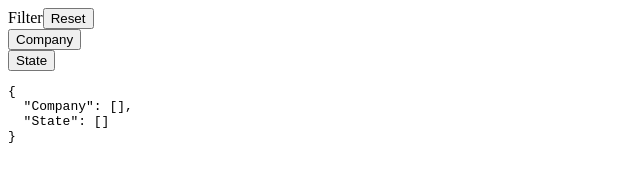
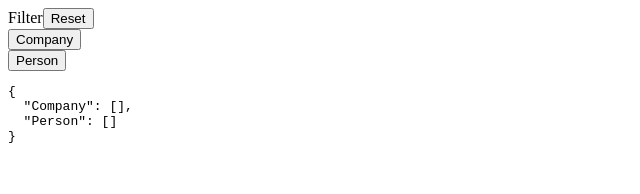
Before and after one commit to tylertierney/filter-group-component, an Angular app: page / in a window 1280 px wide. Shown: the top 194 px of the page, without its empty margins (0-640 px from the left). Built offline with nearby package versions, Linux system fonts and the light colour scheme.

Commit message:
Mocking http requests instead of hardcoding

```diff
--- a/src/app/app.component.html
+++ b/src/app/app.component.html
@@ -1,5 +1,7 @@
-<filter-group
-  [filters]="filters"
-  (filtersChange)="filtersChange($event)"
-  valueField="id"
-></filter-group>
+<ng-container *ngIf="filters$ | async as filters">
+  <filter-group
+    [filters]="filters"
+    (filtersChange)="filtersChange($event)"
+    valueField="id"
+  ></filter-group>
+</ng-container>
--- a/src/app/app.component.ts
+++ b/src/app/app.component.ts
@@ -1,4 +1,5 @@
 import { Component } from '@angular/core';
+import { delay, forkJoin, map, of } from 'rxjs';
 import { IFilter } from './components/filter-group/filter-group.component';
 
 @Component({
@@ -7,50 +8,43 @@ import { IFilter } from './components/filter-group/filter-group.component';
   styleUrls: ['./app.component.css'],
 })
 export class AppComponent {
-  filters: IFilter[] = [
-    {
-      filterName: 'Company',
-      options: [
+  companies$ = of([
     {
       id: 1,
-          label: 'Google',
+      value: 'Google',
     },
     {
       id: 2,
-          label: 'Amazon',
+      value: 'Amazon',
     },
     {
       id: 3,
-          label: 'Facebook',
+      value: 'Facebook',
     },
     {
       id: 4,
-          label: 'Apple',
+      value: 'Apple',
     },
-      ],
-    },
-    {
-      filterName: 'State',
-      options: [
-        {
-          id: 1,
-          label: 'Alabama',
-        },
-        {
-          id: 2,
-          label: 'Colorado',
-        },
-        {
-          id: 3,
-          label: 'Florida',
-        },
-        {
-          id: 4,
-          label: 'Indiana',
-        },
-      ],
-    },
-  ];
+  ]).pipe(delay(1000));
+
+  people$ = of([
+    { id: 1, value: 'Tyler' },
+    { id: 2, value: 'Alex' },
+    { id: 3, value: 'Steph' },
+  ]).pipe(delay(3000));
+
+  filters$ = forkJoin([
+    this.companies$.pipe(
+      map((options) => {
+        return { filterName: 'Company', options };
+      })
+    ),
+    this.people$.pipe(
+      map((options) => {
+        return { filterName: 'Person', options };
+      })
+    ),
+  ]);
 
   filtersChange(e: any) {
     console.log(e);
--- a/src/app/components/filter-group/filter-group.component.ts
+++ b/src/app/components/filter-group/filter-group.component.ts
@@ -5,7 +5,7 @@ export interface IFilter {
   filterName: string;
   options: {
     id: number | string;
-    label: string;
+    value: string;
   }[];
 }
 
--- a/src/app/components/filter-group/filter/filter.component.html
+++ b/src/app/components/filter-group/filter/filter.component.html
@@ -7,9 +7,9 @@
         <input
           type="checkbox"
           (change)="toggleChecked($event, option)"
-          [checked]="formGroup.get(filterName)?.value.includes(option.label)"
+          [checked]="formGroup.get(filterName)?.value.includes(option.value)"
         />
-        {{ option.label }}
+        {{ option.value }}
       </label>
     </li>
   </ul>
--- a/src/app/components/filter-group/filter/filter.component.ts
+++ b/src/app/components/filter-group/filter/filter.component.ts
@@ -16,7 +16,7 @@ export class FilterComponent implements OnInit {
   searchTerm = '';
   get searchedOptions() {
     return this.options.filter((option) =>
-      option.label
+      option.value
         .trim()
         .toLowerCase()
         .includes(this.searchTerm.trim().toLowerCase())
@@ -29,7 +29,7 @@ export class FilterComponent implements OnInit {
 
   toggleChecked(
     e: Event,
-    option: { id: number | string; label: string; [key: string]: any }
+    option: { id: number | string; value: string; [key: string]: any }
   ) {
     const checked = (e.target as HTMLInputElement).checked;
     const filtersArr = this.formGroup.get(this.filterName);
```
Lines whose indentation alone changed are shown as unchanged.
